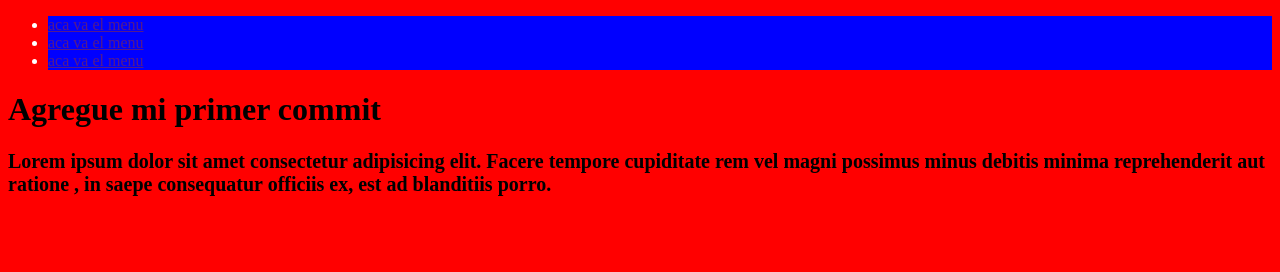
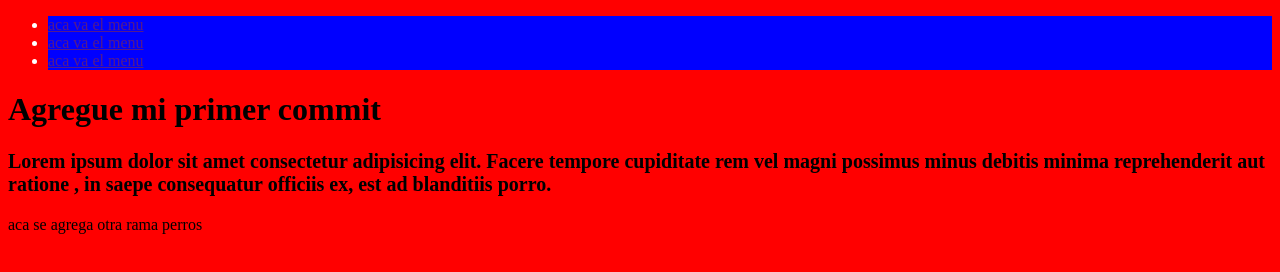
Before and after one commit to buttweiser/curso-git, a plain HTML site: page index.html in a window 1280 px wide. Drawn offline with Linux system fonts and the light colour scheme.

Commit message:
agregue un container

```diff
--- a/index.html
+++ b/index.html
@@ -22,6 +22,10 @@
     possimus minus debitis minima reprehenderit aut ratione
     , in saepe consequatur officiis ex, est ad blanditiis porro.</p>
 
+    <div class="container">
+        <p>aca se agrega otra rama perros</p>
+    </div>
+
     <script href="js/funciones.js"></script>
 </body>
 </html>
```
